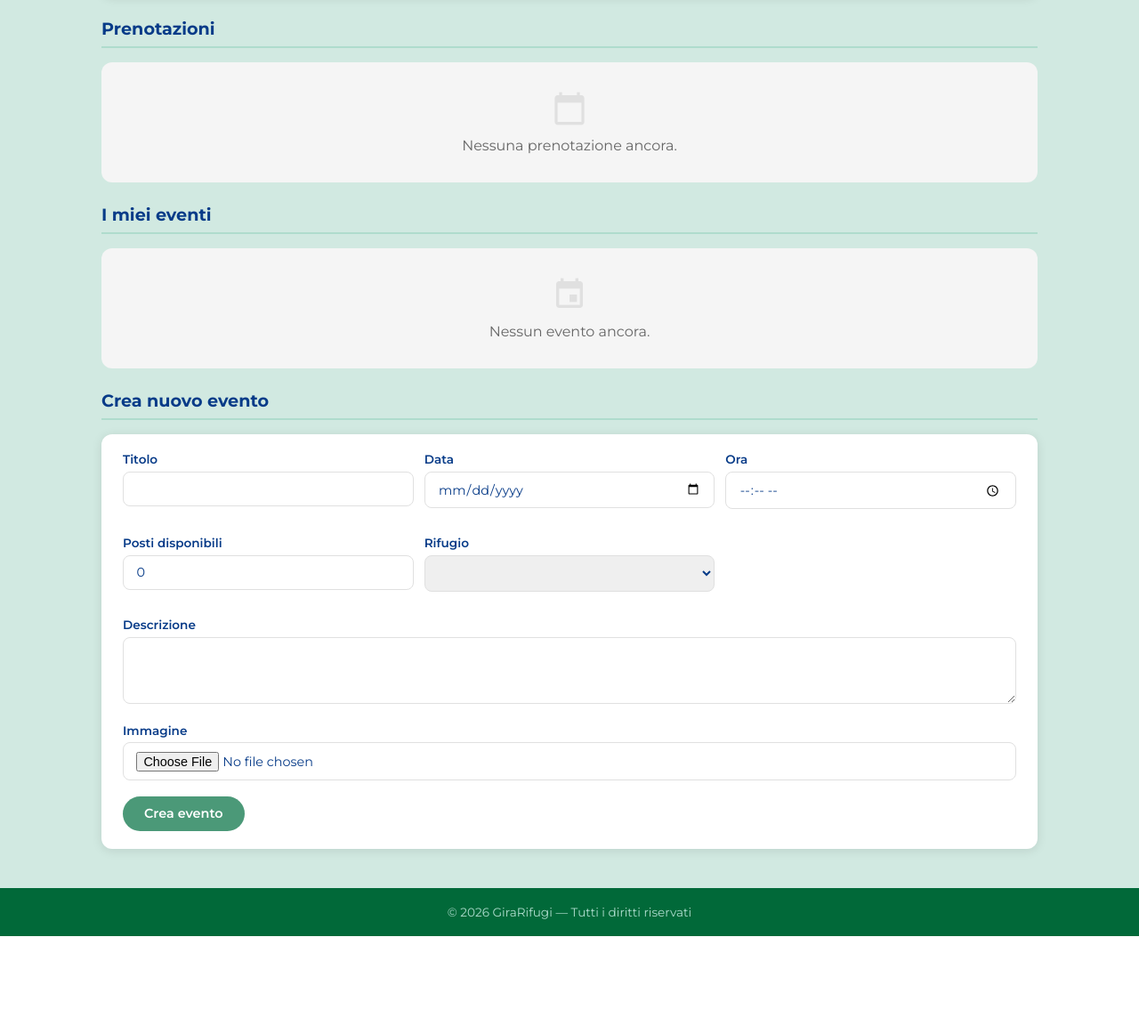
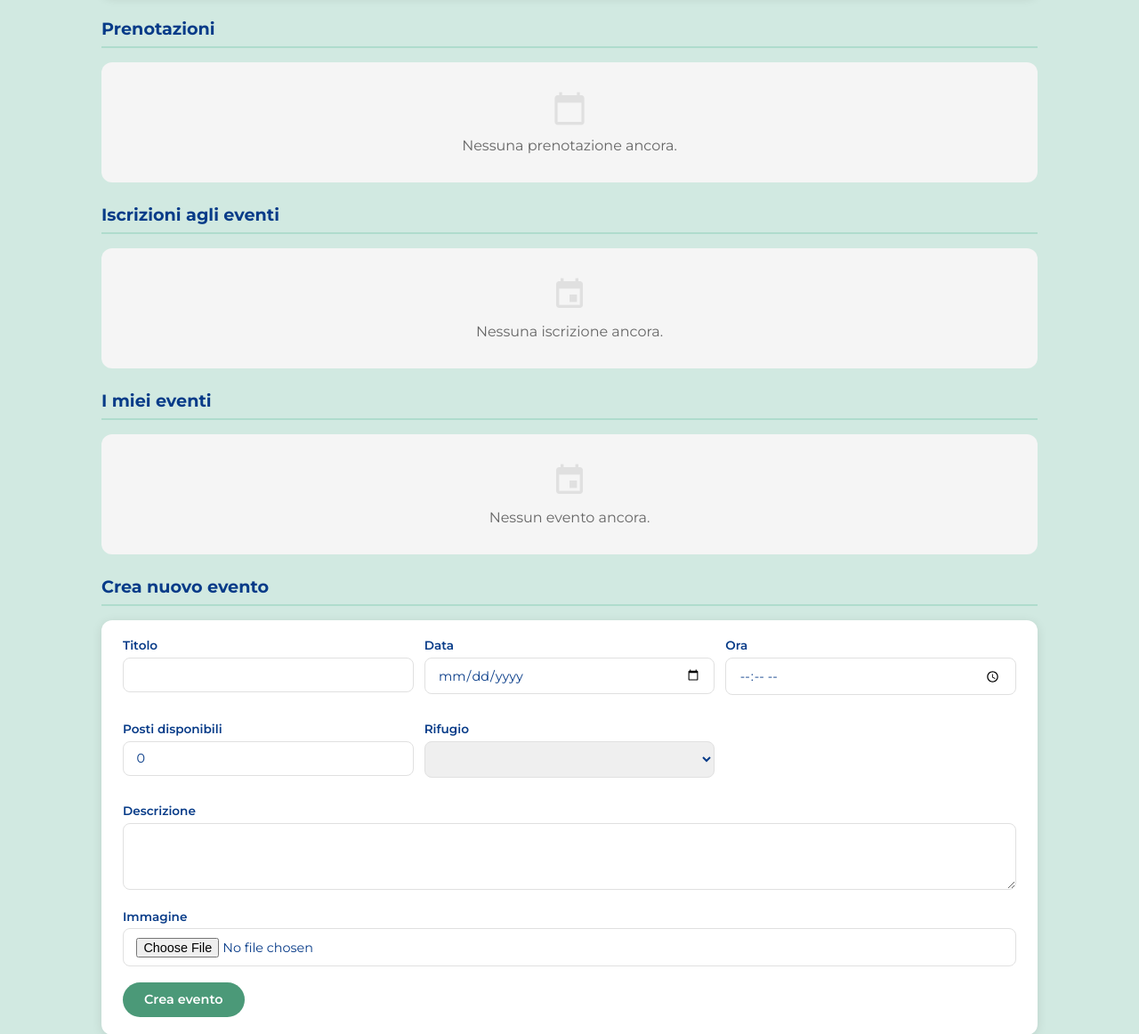
Before and after one commit to iamgiu/Mountain-Passport-GiraRifugi-Sito-Web, a Django app: page /gestore/ in a window 1280 px wide. Shown: the part 1018-2180 px from the top of the page at 89% size. Before the commit the page ends 2070 px from the top, so only its background shows below. Run offline with Django 5.2, Linux system fonts and the light colour scheme; a user stored in the database is signed in; data comes from the database, SQL or seed files in the repository; both versions use the stored data as it was after the commit; lists and menus that the app fills with data are empty.

Commit message:
circa sistemato eventi da rivedere le prenotazioni e un po' di css

```diff
--- a/girarifugi/rifugi/urls.py
+++ b/girarifugi/rifugi/urls.py
@@ -17,4 +17,5 @@ urlpatterns = [
     path('rifugi/<int:pk>/preferito/', views.toggle_preferito, name='toggle_preferito'),
     path('rifugi/<int:pk>/recensione/', views.scrivi_recensione, name='scrivi_recensione'),
     path('profilo/modifica/', views.modifica_profilo, name='modifica_profilo'),
+    path('eventi/<int:pk>/iscriviti/', views.iscriviti_evento, name='iscriviti_evento'),
 ]
--- a/girarifugi/rifugi/views.py
+++ b/girarifugi/rifugi/views.py
@@ -46,7 +46,7 @@ class NuovoRifugioForm(forms.ModelForm):
 class EventoForm(forms.ModelForm):
     class Meta:
         model = Evento
-        fields = ['rifugio', 'titolo', 'descrizione', 'data', 'ora', 'posti_disponibili']
+        fields = ['rifugio', 'titolo', 'descrizione', 'data', 'ora', 'posti_disponibili', 'immagine']
 
 # ─── VISTE PUBBLICHE ──────────────────────────────────────────────────────────
 
@@ -233,6 +233,27 @@ def iscriviti_itinerario(request, pk):
             messages.error(request, 'Posti esauriti.')
     return redirect('guide')
 
+@gruppo_richiesto('Escursionista')
+def iscriviti_evento(request, pk):
+    from .models import IscrizioneEvento
+    evento = get_object_or_404(Evento, pk=pk)
+    if request.method == 'POST':
+        num_persone = int(request.POST.get('num_persone', 1))
+        if evento.posti_disponibili >= num_persone:
+            _, created = IscrizioneEvento.objects.get_or_create(
+                escursionista=request.user,
+                evento=evento
+            )
+            if created:
+                evento.posti_disponibili -= num_persone
+                evento.save()
+                messages.success(request, f'Iscritto a {evento.titolo} per {num_persone} person{"a" if num_persone == 1 else "e"}!')
+            else:
+                messages.warning(request, 'Sei già iscritto.')
+        else:
+            messages.error(request, f'Posti insufficienti. Disponibili: {evento.posti_disponibili}')
+    return redirect('eventi')
+
 def eventi(request):
     from datetime import date
     qs = Evento.objects.select_related('rifugio').filter(data__gte=date.today())
@@ -245,8 +266,17 @@ def eventi(request):
         qs = qs.filter(rifugio__regione__icontains=regione)
     if dal:
         qs = qs.filter(data__gte=dal)
+
+    iscrizioni_utente = []
+    if request.user.is_authenticated:
+        from .models import IscrizioneEvento
+        iscrizioni_utente = list(
+            IscrizioneEvento.objects.filter(escursionista=request.user).values_list('evento_id', flat=True)
+        )
+
     return render(request, 'eventi.html', {
         'eventi': qs,
+        'iscrizioni_utente': iscrizioni_utente,
         'q': q, 'regione': regione, 'dal': dal,
     })
 
@@ -476,7 +506,7 @@ def dashboard_gestore(request):
             messages.success(request, 'Prenotazione rifiutata.')
 
         elif azione == 'crea_evento':
-            form = EventoForm(request.POST)
+            form = EventoForm(request.POST, request.FILES)
             form.fields['rifugio'].queryset = rifugi
             if form.is_valid():
                 form.save()
@@ -487,7 +517,7 @@ def dashboard_gestore(request):
         elif azione == 'modifica_evento':
             pk = request.POST.get('evento_pk')
             e = get_object_or_404(Evento, pk=pk, rifugio__gestore=request.user)
-            form = EventoForm(request.POST, instance=e)
+            form = EventoForm(request.POST, request.FILES, instance=e)  # ← manca instance=e!
             form.fields['rifugio'].queryset = rifugi
             if form.is_valid():
                 form.save()
--- a/girarifugi/templates/rifugi/dashboard_gestore.html
+++ b/girarifugi/templates/rifugi/dashboard_gestore.html
@@ -151,6 +151,34 @@
 </div>
 {% endfor %}
 
+<!-- ══ ISCRIZIONI EVENTI ══ -->
+<h2 class="section-title">Iscrizioni agli eventi</h2>
+
+{% for e in eventi %}
+    {% if e.iscrizioni.count > 0 %}
+    <div class="card">
+        <div>
+            <h3>{{ e.titolo }}</h3>
+            <p>{{ e.data }}{% if e.ora %} alle {{ e.ora }}{% endif %}</p>
+        </div>
+        <div style="display:flex; flex-wrap:wrap; gap:0.5rem; align-items:center;">
+            <span style="font-size:0.85rem; color:var(--gray);">Iscritti:</span>
+            {% for iscr in e.iscrizioni.all %}
+            <span class="badge badge-blue">
+                <span class="material-icons" style="font-size:0.8rem; vertical-align:middle;">person</span>
+                {{ iscr.escursionista.username }}
+            </span>
+            {% endfor %}
+        </div>
+    </div>
+    {% endif %}
+{% empty %}
+<div class="empty-state">
+    <span class="material-icons">event</span>
+    <p>Nessuna iscrizione ancora.</p>
+</div>
+{% endfor %}
+
 <!-- ══ EVENTI ══ -->
 <h2 class="section-title">I miei eventi</h2>
 
```
Also changed, not shown: girarifugi/templates/eventi.html (+26 -3 lines), girarifugi/db.sqlite3, girarifugi/media/eventi/5-notte-stellata-scaled.jpg (added), girarifugi/rifugi/migrations/0005_iscrizioneevento.py (added).
